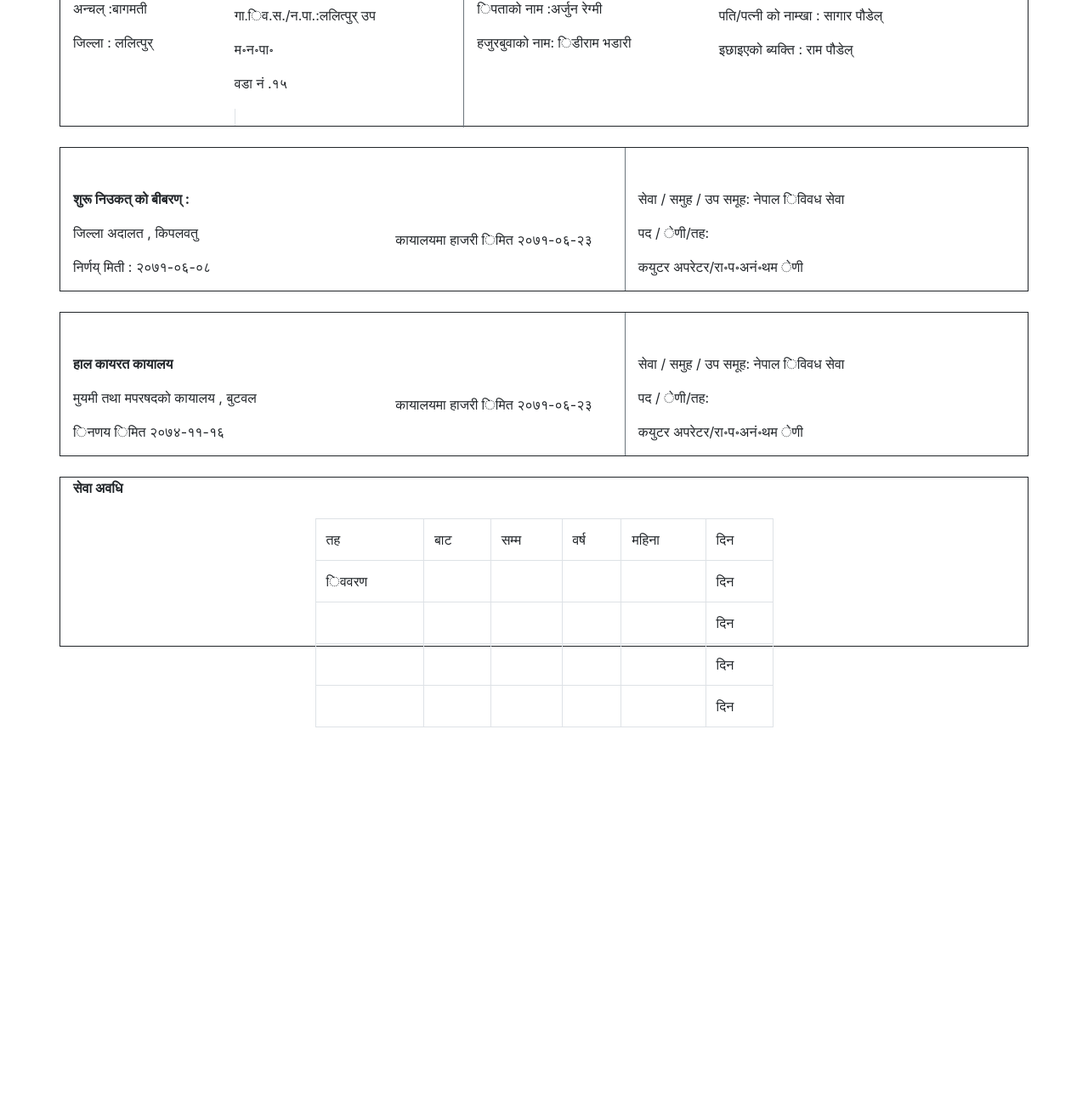
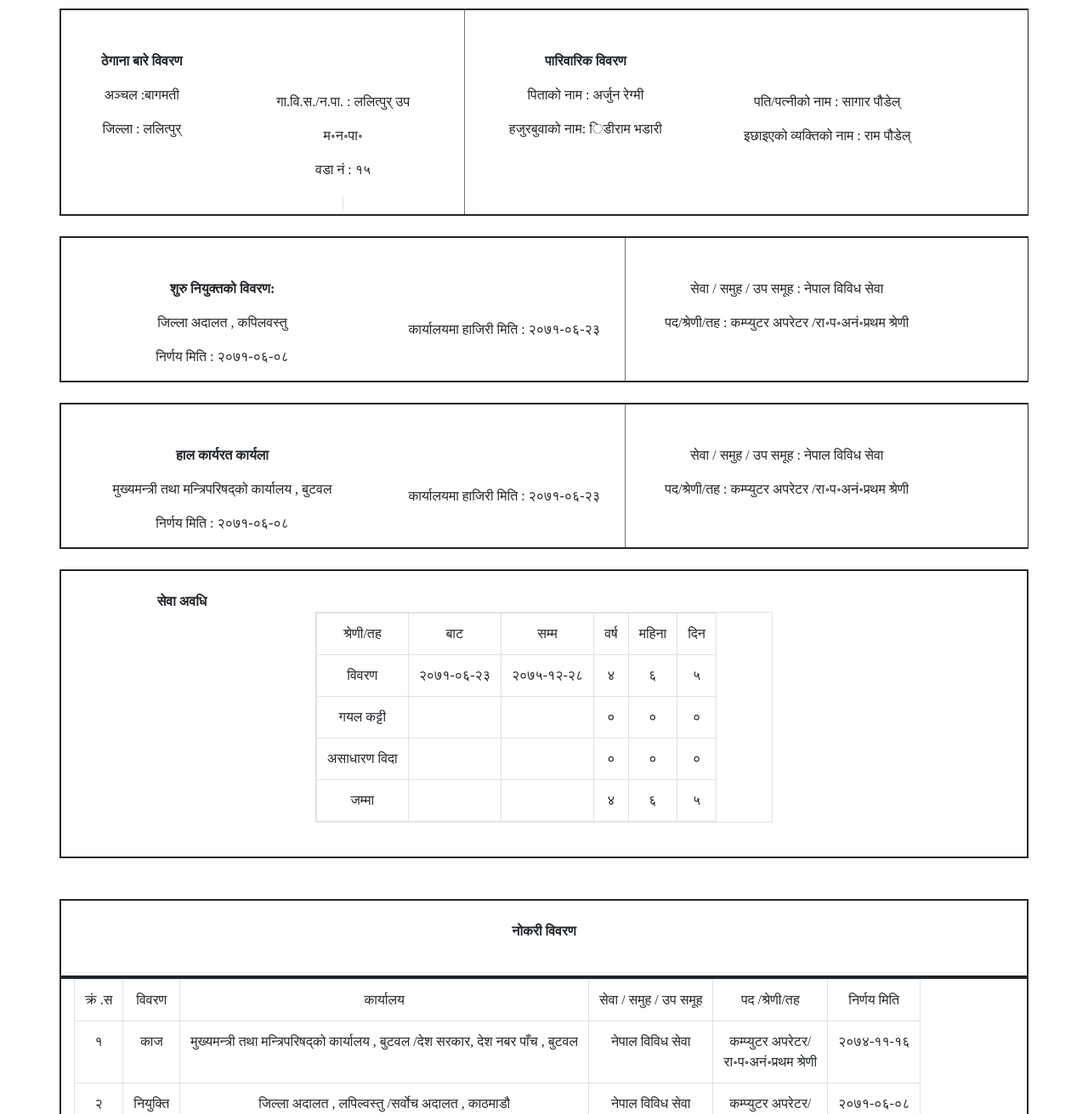
Before and after one commit to arjunregmi/arjunregmi.github.io, a plain HTML site: page index.html in a window 1280 px wide. Shown: the part 635-1946 px from the top of the page at 85% size. Before the commit the page ends 1507 px from the top, so only its background shows below. Drawn offline with nearby package versions, Linux system fonts and the light colour scheme.

Commit message:
another commit

```diff
--- a/index.html
+++ b/index.html
@@ -17,18 +17,18 @@
       <br><br><br>
       <div class="row">
 
-        <div class="col-sm-2 col-3 logo">
+        <div class="col-sm-3 col-3 logo">
 
-          <img src="nepal.png" class=" img-fluid" >
+          <img src="nepal.png" class=" img-fluid w3-image" >
         </div>
         <div class="col-sm-6 text-center nepali" >
            <p><b>नेपाल सरकार</b></p>
-           <p><b>सङ्घीय मामिला तथा समान्य प्रशासन मन्त्रालय</b></p>
+           <p><b>सङ्घीय मामिला तथा समान्य प्रशासन मन्त्रालय </b></p>
            <p><b>प्रधानमन्त्री  तथा  मन्त्रिपरिषद  कार्यालय</b></p>
            <p></p>
 
         </div>
-        <div class="col-sm-4 text-center nepali">
+        <div class="col-sm-3 text-center nepali">
           <p>फोन:</p>
           <p>फ्यक्स् नम:</p>
           <p>सोरोतःPIS</p>
@@ -40,33 +40,33 @@
 
     </div>
     <br><br>
-    <p class="text-center"><b>ब्यक्तिगत बिवरण</b></p>
+    <p class="text-center nepali"><b>व्यक्तिगत  विवरण </b></p>
 
    <!--  Grid formation -->
-   <div class="container abox">
+   <div class="container abox text-center">
         <div class="row">
 
-          <div class="col-md-3">
+          <div class="col-sm-3  nepali">
             <br><br>
            <p>संकेत नं : २१०२९०</p>
            <p>जन्म मीती : २०३८-०९-०१</p>
-           <p>असक्त बिवरण:</p>
+           <p>अशक्त  विवरण:</p>
          </div>
-         <div class="col-md-3">
+         <div class="col-sm-3 nepali">
           <br><br>
            <p>पुरा नाम :अर्जुन रेग्मी </p>
-           <p>लिङ:पूरुस् </p>
+           <p>लिङ्ग :पुरूष</p>
          </div>
 
-          <div class="col-md-3">
+          <div class="col-sm-3 nepali">
             <br><br>
-           <p>अनुमािनत अवकाशको मीती : २०९६-०९-०१</p>
+           <p>अनुमानीत  अवकाशको  मिति  : २०९६-०९-०१</p>
            <p>उमेर : ३७</p>
            <p>अवकाशको आधार:उमेर</p>
            </div>
-          <div  class="col-md-3">
+          <div  class="col-sm-3 col-3">
             <br><br>
-            <img src="sagar.jpg" class=" img-fluid logo" >
+            <img src="arjun1.jpg" class="rounded img-fluid logo" >
 
           </div>
 
@@ -75,34 +75,34 @@
     </div>
     <br>
 
- <div class="container bbox">
+ <div class="container bbox text-center">
         <div class="row">
 
-          <div class="col-md-2" >
+          <div class="col-sm-2 nepali">
             <br><br>
-           <p><b>ठेगाना बारे बिवरण</b></p>
-              <p>अन्चल् :बागमती</p>
+           <p><b>ठेगाना बारे विवरण</b></p>
+              <p> अञ्चल :बागमती</p>
               <p>जिल्ला : ललित्पुर् </p>
          </div>
-         <div class="col-md-3">
+         <div class="col-sm-3 nepali">
 
           <br><br><br><br>
-           <p>गा.िव.स./न.पा.:ललित्पुर् उप</p>
+           <p>गा.वि.स./न.पा. : ललित्पुर्  उप</p>
             <p>म॰न॰पा॰</p>
-            <p>वडा नं .१५</p>
+            <p>वडा नं : १५</p>
             <span class="border-right"></span>
          </div>
         <span class="border-right border-secondary"></span>
-          <div class="col-md-3">
+          <div class="col-sm-3 nepali">
             <br><br>
-           <p><b>पारवारक बिवरण</b></p>
-           <P>िपताको नाम :अर्जुन रेग्मी</P>
+           <p><b> पारिवारिक विवरण</b></p>
+           <P>पिताको नाम : अर्जुन रेग्मी</P>
            <p> हजुरबुवाको नाम:  िडीराम भडारी</p>
            </div>
-          <div  class="col-md-3">
+          <div  class="col-sm-3 nepali">
             <br><br><br><br>
-            <p>पति/पत्नी को नाम्खा : सागार पौडेल् </p>
-            <p> इछाइएको ब्यक्ति : राम  पौडेल्</p>
+            <p>पति/पत्नीको  नाम : सागार पौडेल् </p>
+            <p>इछाइएको व्यक्तिको नाम : राम  पौडेल्</p>
             <p></p>
 
           </div>
@@ -112,28 +112,28 @@
     </div>
     <br>
 
-    <div class="container cbox">
+    <div class="container cbox text-center">
         <div class="row">
 
-          <div class="col-md-4">
+          <div class="col-sm-4 nepali">
             <br><br>
-           <p><b>शुरू निउकत् को बीबरण् :</b></p>
-              <p>जिल्ला अदालत , किपलवतु</p>
-              <p>निर्णय् मिती : २०७१-०६-०८</p>
+           <p><b>शुरु  नियुक्तको विवरण:</b></p>
+              <p>जिल्ला अदालत , कपिलवस्तु </p>
+              <p>निर्णय  मिति  : २०७१-०६-०८</p>
          </div>
-         <div class="col-md-3">
+         <div class="col-sm-3 nepali">
 
           <br><br><br><br>
-           <p>कायालयमा हाजरी िमित २०७१-०६-२३</p>
+           <p>कार्यालयमा  हाजिरी  मिति : २०७१-०६-२३</p>
 
          </div>
          <span class="border-right border-secondary"></span>
 
-          <div class="col-md-4">
+          <div class="col-sm-4 nepali">
             <br><br>
-           <p>सेवा / समुह / उप समूह: नेपाल िविवध सेवा</p>
-           <P>पद / ेणी/तह:</P>
-           <p>कयुटर अपरेटर/रा॰प॰अनं॰थम ेणी</p>
+           <p>सेवा / समुह / उप समूह : नेपाल विविध  सेवा</p>
+           <P>पद/श्रेणी/तह : कम्प्युटर  अपरेटर /रा॰प॰अनं॰प्रथम  श्रेणी</P>
+
            </div>
 
 
@@ -142,51 +142,48 @@
     <br>
 
 
-     <div class="container cbox">
+     <div class="container cbox text-center">
         <div class="row">
 
-          <div class="col-md-4">
+          <div class="col-sm-4 nepali">
             <br><br>
-           <p><b>हाल कायरत कायालय </b></p>
-              <p>मुयमी तथा मपरषदको कायालय , बुटवल </p>
-              <p>िनणय िमित २०७४-११-१६ </p>
+           <p><b>हाल कार्यरत  कार्यला </b></p>
+              <p>मुख्यमन्त्री  तथा  मन्त्रिपरिषद्को  कार्यालय , बुटवल </p>
+              <p>निर्णय  मिति  : २०७१-०६-०८</p>
          </div>
-         <div class="col-md-3">
+         <div class="col-sm-3 nepali">
 
           <br><br><br><br>
-           <p>कायालयमा हाजरी िमित २०७१-०६-२३</p>
+           <p>कार्यालयमा  हाजिरी  मिति : २०७१-०६-२३</p>
 
          </div>
          <span class="border-right border-secondary"></span>
 
-          <div class="col-md-4">
+          <div class="col-sm-4 nepali">
             <br><br>
-           <p>सेवा / समुह / उप समूह: नेपाल िविवध सेवा</p>
-           <P>पद / ेणी/तह:</P>
-           <p>कयुटर अपरेटर/रा॰प॰अनं॰थम ेणी</p>
+           <p>सेवा / समुह / उप समूह : नेपाल विविध  सेवा</p>
+           <P>पद/श्रेणी/तह : कम्प्युटर  अपरेटर /रा॰प॰अनं॰प्रथम  श्रेणी</P>
            </div>
 
         </div>
     </div>
     <br>
 
-
-
-
-    <div class="container dbox">
+ <div class="container dbox text-center">
         <div class="row">
-          <div class="col-3">
+          <div class="col-sm-3 nepali">
+            <br>
             <p><b>सेवा अवधि </b></p>
 
           </div>
 
-          <div class="col-6">
+          <div class="col-md-6 col-sm-12">
             <br><br>
-            <table class="table table-bordered">
+            <table class="table table-responsive table-bordered nepali">
 
          <tbody>
           <tr>
-        <td>तह </td>
+          <td>श्रेणी/तह </td>
           <td>बाट </td>
           <td>सम्म </td>
           <td>वर्ष </td>
@@ -194,56 +191,143 @@
           <td>दिन </td>
 
          </tr>
+
         <tr>
-        <td>िववरण</td>
-        <td></td>
-        <td></td>
-         <td></td>
-        <td></td>
-        <td>दिन </td>
-      </tr>
-      <tr>
-        <td></td>
-        <td></td>
-        <td></td>
-         <td></td>
-        <td></td>
-        <td>दिन </td>
+        <td>विवरण</td>
+        <td>२०७१-०६-२३</td>
+        <td>२०७५-१२-२८</td>
+         <td>४</td>
+        <td>६</td>
+        <td>५</td>
       </tr>
 
       <tr>
+        <td>गयल  कट्टी </td>
         <td></td>
         <td></td>
-        <td></td>
-         <td></td>
-        <td></td>
-        <td>दिन </td>
+         <td>०</td>
+        <td>०</td>
+        <td>०</td>
       </tr>
 
       <tr>
+        <td>असाधारण विदा</td>
         <td></td>
         <td></td>
+         <td>०</td>
+        <td>०</td>
+        <td>०</td>
+      </tr>
+
+      <tr>
+        <td>जम्मा</td>
         <td></td>
          <td></td>
-        <td></td>
-        <td>दिन </td>
+         <td>४</td>
+         <td>६</td>
+         <td>५</td>
          </tr>
       </tbody>
     </table>
+    <br>
 
           </div>
 
-          <div class="col-3">
+          <div class="col-sm-3">
 
           </div>
 
          </div>
     </div>
+    <br><br>
+
+    <div class="container ebox text-center">
+      <div class="row">
+        <div class="col-sm-12 nepali">
+          <br>
+          <p><b>नोकरी  विवरण</b></p>
+          <br>
+        </div>
+      </div>
+    </div>
+
+
+  <table class="container table table-responsive table-bordered text-center fbox">
+
+    <tbody>
+      <tr class="nepali">
+        <td>क्रं .स</td>
+        <td> विवरण</td>
+        <td>कार्यालय </td>
+        <td>सेवा / समुह / उप समूह</td>
+        <td>पद /श्रेणी/तह</td>
+        <td>निर्णय  मिति </td>
+      </tr>
+      <tr class="nepali">
+        <td>१</td>
+        <td>काज</td>
+        <td>मुख्यमन्त्री  तथा  मन्त्रिपरिषद्को  कार्यालय , बुटवल /देश सरकार, देश नबर पाँच , बुटवल</td>
+        <td>नेपाल  विविध सेवा</td>
+        <td>कम्प्युटर  अपरेटर/<br>रा॰प॰अनं॰प्रथम  श्रेणी</td>
+        <td>२०७४-११-१६</td>
+      </tr>
+      <tr class="nepali">
+        <td> २</td>
+        <td>नियुक्ति</td>
+        <td>जिल्ला अदालत , लपिल्वस्तु  /सर्वोच अदालत , काठमाडौ</td>
+        <td>नेपाल  विविध सेवा</td>
+        <td>कम्प्युटर  अपरेटर/<br>रा॰प॰अनं॰प्रथम  श्रेणी</td>
+        <td>२०७१-०६-०८</td>
+      </tr>
+    </tbody>
+  </table>
+
+  <br><br>
 
 
 
 
+    <div class="container ebox text-center">
+      <div class="row">
+        <div class="col-sm-12 nepali">
+          <br>
+          <p><b>शैछिक योग्याताको  विवरण</b></p>
+          <br>
+        </div>
+      </div>
+    </div>
 
+
+
+  <table class=" container table table-responsive table-bordered text-center gbox">
+
+    <tbody>
+       <tr class="nepali">
+        <td>क्रं .स</td>
+        <td> विवरण</td>
+        <td>कार्यालय </td>
+        <td>सेवा / समुह / उप समूह</td>
+        <td>पद /श्रेणी/तह</td>
+        <td>निर्णय  मिति </td>
+      </tr>
+      <tr class="nepali">
+        <td>१</td>
+        <td>काज</td>
+        <td>मुख्यमन्त्री  तथा  मन्त्रिपरिषद्को  कार्यालय , बुटवल /देश सरकार, देश नबर पाँच , बुटवल</td>
+        <td>नेपाल  विविध सेवा</td>
+        <td>कम्प्युटर  अपरेटर/<br>रा॰प॰अनं॰प्रथम  श्रेणी</td>
+        <td>२०७४-११-१६</td>
+      </tr>
+      <tr class="nepali">
+         <td> २</td>
+        <td>नियुक्ति</td>
+        <td>जिल्ला अदालत , लपिल्वस्तु  /सर्वोच अदालत , काठमाडौ</td>
+        <td>नेपाल  विविध सेवा</td>
+        <td>कम्प्युटर  अपरेटर/<br>रा॰प॰अनं॰प्रथम  श्रेणी</td>
+        <td>२०७१-०६-०८</td>
+      </tr>
+    </tbody>
+  </table>
 
 
 
--- a/style.css
+++ b/style.css
@@ -1,35 +1,49 @@
 
 .abox{
-	border: 1px solid;
-	height: 200px;
+	border: 2px solid;
+	height: auto;
 }
 .bbox{
-	border: 1px solid;
-	height: 240px;
+	border: 2px solid;
+	height: auto;
 	border-right-width: 1px;
 }
 
 .cbox{
-	border: 1px solid;
-	height: 170px;
+	border: 2px solid;
+	height: auto;
 	border-right-width: 1px;
 }
 
 .dbox{
-	border: 1px solid;
-	height: 200px;
+	border: 2px solid;
+	height: auto;
 }
-/*
+
 .ebox{
 	border: 2px solid;
-	height: 200px;
-}*/
+	height: auto;
+}
+
+
+.fbox{
+	border: 2px solid;
+	height:auto;
+	}
+
+
+.gbox{
+	border: 2px solid;
+	height:auto;
+	}
+
+
 @media screen and (min-width: 100px) {
   .logo {
     display: block;
   	margin-left: auto;
   	margin-right: auto;
-  	width: 40%;
+  	width:auto;
   }
 }
 
```
Also changed, not shown: arjun.jpg (added), arjun1.jpg (added), regmi.jpg (added). Lines whose indentation alone changed are shown as unchanged.
